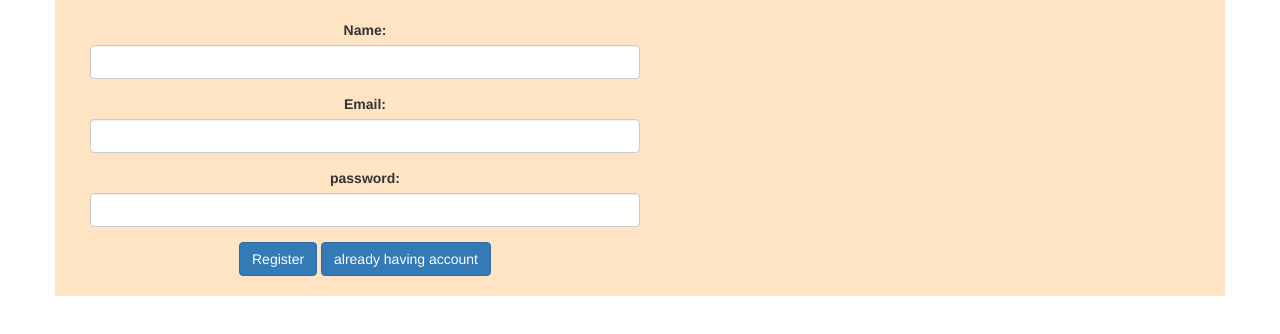
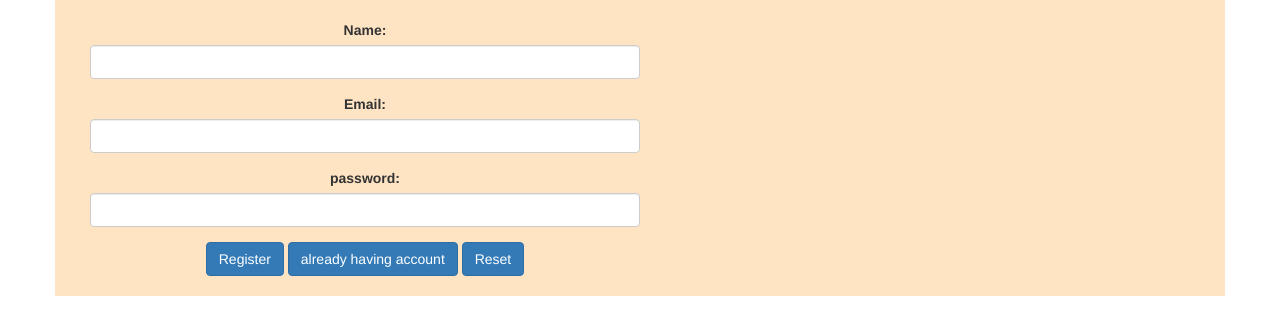
Before and after one commit to 0301selin/UserLoginProject, a plain HTML site: page registration.html in a window 1280 px wide. Drawn offline with nearby package versions, Linux system fonts and the light colour scheme.

Commit message:
Update registration.html

```diff
--- a/registration.html
+++ b/registration.html
@@ -28,6 +28,7 @@
             <div class="text-center">
                 <button id="reg-btn" class="btn btn-primary" onclick="registration()">Register</button>
                 <button type="button" id="reg-btn2" class="btn btn-primary" onclick="window.location.href='index.html'">already having account</button>
+             <button type="reset" id="reg-btn2" class="btn btn-primary">Reset</button>
             </div>
                 </form>
 
```
